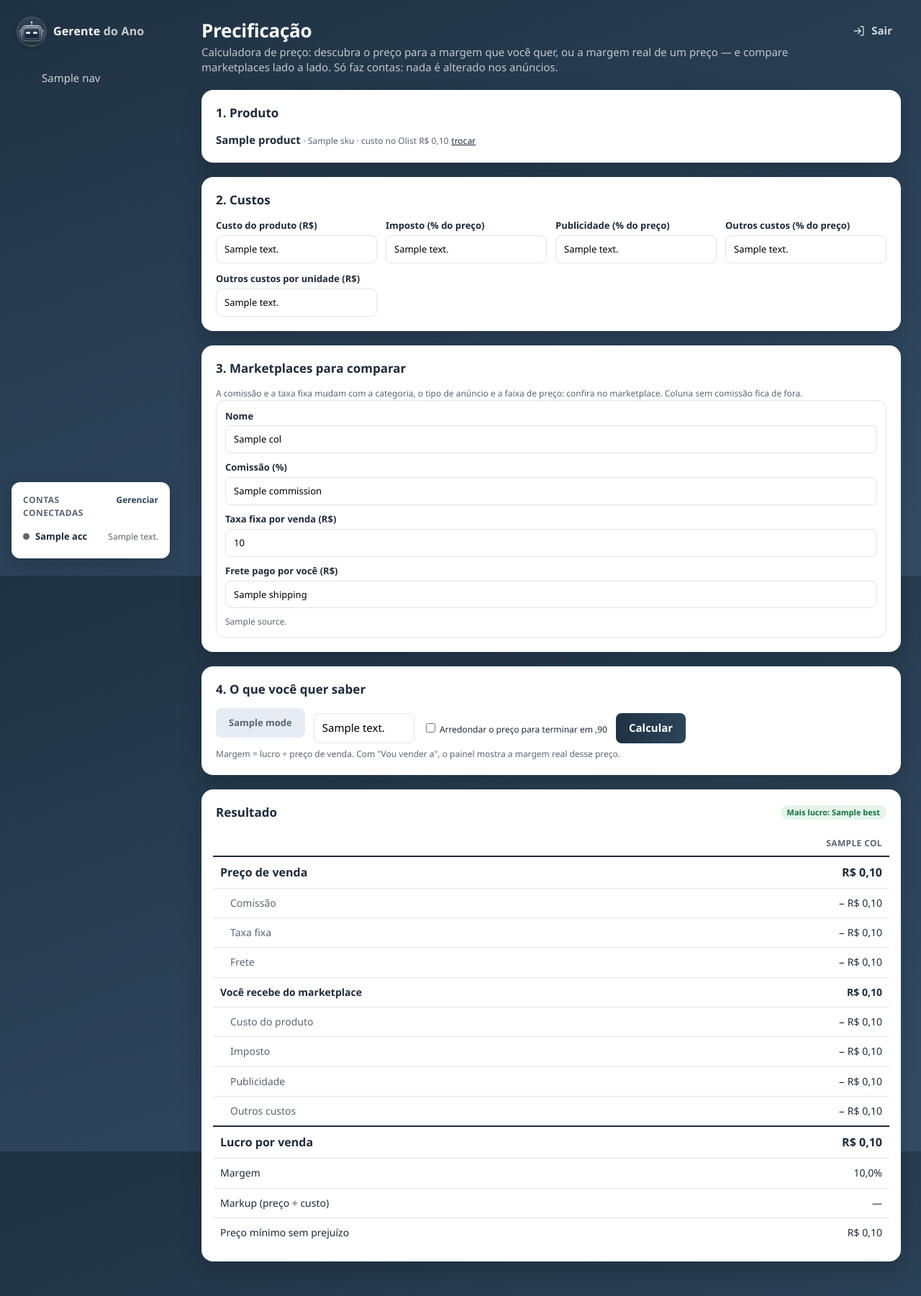
After one commit to alyssonov/painel-agentes, a FastAPI app: template app/web/templates/pricing.html in a window 1280 px wide. The commit adds this page. Shown: the whole page at 72% size. Run offline with FastAPI, Linux system fonts and the light colour scheme; the template is opened without the code that fills it: most values are stand-ins (such as "Sample title", 1, 10 or a date in 2020); parts of the project's set-up code (start-up, migrations or seed data) failed here and were passed over.

Commit message:
Precificação: calculadora de preço por marketplace (etapa 1 do plano)
Margem → preço, lucro → preço e preço → margem, comparando até 3
marketplaces, com custo do Olist e taxas/frete informados pelo Mercado
Livre quando o produto tem anúncio. Só faz contas.

Co-Authored-By: Claude Opus 5.5 <noreply@anthropic.com>
Claude-Session: https://claude.ai/code/session_01FpTPryHAmr4ft7sUoYhQLu

```diff
--- a/app/main.py
+++ b/app/main.py
@@ -24,6 +24,7 @@ from app.web.routes import (
     integrations,
     listings,
     postsale,
+    pricing,
     questions,
     report_pages,
     reports,
@@ -75,6 +76,7 @@ def create_app() -> FastAPI:
     app.include_router(questions.router)
     app.include_router(postsale.router)
     app.include_router(listings.router)
+    app.include_router(pricing.router)
     app.include_router(agents.router)
     app.include_router(reports.router)
     app.include_router(report_pages.router)
--- a/app/web/static/css/app.css
+++ b/app/web/static/css/app.css
@@ -470,3 +470,18 @@ details > summary { cursor: pointer; }
 /* Logo do menu: robô do selo "Gerente do Ano" (círculo com fundo próprio). */
 .brand-logo { width: 40px; height: 40px; border-radius: 50%; flex: none;
   box-shadow: 0 0 0 1px rgba(255,255,255,.22), 0 2px 8px rgba(0,0,0,.25); }
+
+/* --- Precificação (calculadora) ---------------------------------------------- */
+.calc-form { display: contents; }
+.calc-fields { display: grid; grid-template-columns: repeat(auto-fit, minmax(180px, 1fr)); gap: 12px; }
+.calc-fields label, .calc-col label { display: flex; flex-direction: column; gap: 4px; font-size: 13px; font-weight: 600; }
+.calc-fields .field, .calc-col .field, .calc-target .field { font: inherit; font-weight: 400; padding: 9px 11px;
+  border: 1px solid var(--line); border-radius: var(--radius-sm); }
+.calc-columns { display: grid; grid-template-columns: repeat(auto-fit, minmax(220px, 1fr)); gap: 14px; }
+.calc-col { border: 1px solid var(--line); border-radius: var(--radius-md); padding: 12px; margin: 0;
+  display: flex; flex-direction: column; gap: 10px; }
+.calc-target { display: flex; gap: 12px; align-items: center; flex-wrap: wrap; }
+.calc-target .segmented label { cursor: pointer; }
+.calc-target-value .field { width: 140px; }
+.pick-list { list-style: none; padding: 0; margin: 8px 0 0; display: flex; flex-direction: column; gap: 6px; }
+.calc-result td.indent { padding-left: 24px; color: var(--muted); }
--- a/app/web/static/js/app.js
+++ b/app/web/static/js/app.js
@@ -66,3 +66,15 @@ document.addEventListener("click", function (event) {
   });
   document.addEventListener("focusout", hide);
 })();
+
+// Botões de opção com visual de "segmentos" (ex.: Precificação → tipo de cálculo).
+document.addEventListener("change", function (event) {
+  var radio = event.target;
+  if (radio.type !== "radio") return;
+  var group = radio.closest(".segmented");
+  if (!group) return;
+  group.querySelectorAll("label").forEach(function (label) {
+    var input = label.querySelector("input");
+    label.classList.toggle("is-active", !!(input && input.checked));
+  });
+});
--- a/app/web/templates/_icons.html
+++ b/app/web/templates/_icons.html
@@ -11,6 +11,7 @@
   <symbol id="i-alert" viewBox="0 0 24 24"><path d="M12 3 2 20h20z"/><path d="M12 10v4M12 17h.01"/></symbol>
   <symbol id="i-logout" viewBox="0 0 24 24"><path d="M15 4h4a1 1 0 0 1 1 1v14a1 1 0 0 1-1 1h-4M10 17l5-5-5-5M15 12H3"/></symbol>
   <symbol id="i-leaf" viewBox="0 0 24 24"><path d="M5 19c0-8 5-14 15-15-1 10-7 15-15 15z"/><path d="M5 19 13 11"/></symbol>
+  <symbol id="i-calc" viewBox="0 0 24 24"><rect x="5" y="3" width="14" height="18" rx="2"/><path d="M8 7h8M8.5 11h.01M12 11h.01M15.5 11h.01M8.5 14.5h.01M12 14.5h.01M15.5 14.5h.01M8.5 18h.01M12 18h.01M15.5 18h.01"/></symbol>
   <symbol id="i-trophy" viewBox="0 0 24 24"><path d="M8 4h8v5a4 4 0 0 1-8 0z"/><path d="M8 6H6.5a2 2 0 0 0 0 4H8M16 6h1.5a2 2 0 0 1 0 4H16M12 13v6M9 19.5h6"/></symbol>
   <symbol id="i-mail" viewBox="0 0 24 24"><rect x="3" y="5" width="18" height="14" rx="2"/><path d="m3 7 9 6 9-6"/></symbol>
   <symbol id="i-lock" viewBox="0 0 24 24"><rect x="5" y="11" width="14" height="10" rx="2"/><path d="M8 11V8a4 4 0 0 1 8 0v3"/></symbol>
--- /dev/null
+++ b/app/web/templates/pricing.html
@@ -0,0 +1,107 @@
+{% extends "app_layout.html" %}
+{% block title %}Precificação{% endblock %}
+{% block page_title %}Precificação{% endblock %}
+{% block page_subtitle %}<p class="muted">Calculadora de preço: descubra o preço para a margem que você quer, ou a margem real de um preço — e compare marketplaces lado a lado. Só faz contas: nada é alterado nos anúncios.</p>{% endblock %}
+{% block content %}
+<section class="card">
+  <div class="card-head"><h2 class="card-title">1. Produto</h2></div>
+  {% if product %}
+  <p><span class="t-strong">{{ product.name }}</span> <span class="muted small">· {{ product.sku }} · custo no Olist {{ product.cost_cents|brl if product.cost_cents else 'não cadastrado' }}</span>
+    <a class="small" href="/precificacao">trocar</a></p>
+  {% else %}
+  <form method="get" action="/precificacao" class="sale-search" role="search">
+    <label class="sr-only" for="busca">Buscar produto</label>
+    <input id="busca" name="busca" class="field" value="{{ busca }}" placeholder="SKU ou nome do produto (opcional: preenche o custo e as taxas do Mercado Livre)">
+    <button class="btn btn-secondary" type="submit">Buscar</button>
+  </form>
+  {% if busca and not matches %}<p class="muted small">Nenhum produto encontrado. Você pode digitar o custo direto abaixo.</p>{% endif %}
+  {% if matches %}
+  <ul class="pick-list">
+    {% for p in matches %}<li><a href="/precificacao?produto={{ p.id }}">{{ p.name }}</a> <span class="muted small">{{ p.sku }} · custo {{ p.cost_cents|brl if p.cost_cents else '—' }}</span></li>{% endfor %}
+  </ul>
+  {% endif %}
+  {% endif %}
+</section>
+
+<form method="get" action="/precificacao" class="calc-form">
+  <input type="hidden" name="calcular" value="1">
+  {% if product %}<input type="hidden" name="produto" value="{{ product.id }}">{% endif %}
+
+  <section class="card">
+    <div class="card-head"><h2 class="card-title">2. Custos</h2></div>
+    <div class="calc-fields">
+      <label>Custo do produto (R$)<input class="field" name="custo" inputmode="decimal" value="{{ cost_text }}" placeholder="0,00" required></label>
+      <label>Imposto (% do preço)<input class="field" name="imposto" inputmode="decimal" value="{{ tax_text }}" placeholder="0"></label>
+      <label>Publicidade (% do preço)<input class="field" name="publicidade" inputmode="decimal" value="{{ ads_text }}" placeholder="0"></label>
+      <label>Outros custos (% do preço)<input class="field" name="outros_pct" inputmode="decimal" value="{{ other_pct_text }}" placeholder="0"></label>
+      <label>Outros custos por unidade (R$)<input class="field" name="outros_valor" inputmode="decimal" value="{{ other_cents_text }}" placeholder="embalagem, etiqueta…"></label>
+    </div>
+  </section>
+
+  <section class="card">
+    <div class="card-head"><h2 class="card-title">3. Marketplaces para comparar</h2></div>
+    <p class="muted small">A comissão e a taxa fixa mudam com a categoria, o tipo de anúncio e a faixa de preço: confira no marketplace. Coluna sem comissão fica de fora.</p>
+    <div class="calc-columns">
+      {% for col in columns %}{% set i = loop.index0 %}
+      <fieldset class="calc-col">
+        <legend class="sr-only">Marketplace {{ loop.index }}</legend>
+        <label>Nome<input class="field" name="nome{{ i }}" value="{{ col.name }}"></label>
+        <label>Comissão (%)<input class="field" name="comissao{{ i }}" inputmode="decimal" value="{{ col.commission }}" placeholder="ex.: 14"></label>
+        <label>Taxa fixa por venda (R$)<input class="field" name="taxa{{ i }}" inputmode="decimal" value="{{ col.fixed_fee }}" placeholder="0,00"></label>
+        <label>Frete pago por você (R$)<input class="field" name="frete{{ i }}" inputmode="decimal" value="{{ col.shipping }}" placeholder="0,00"></label>
+        {% if col.source %}<p class="muted small">{{ col.source }}.</p>{% endif %}
+      </fieldset>
+      {% endfor %}
+    </div>
+  </section>
+
+  <section class="card">
+    <div class="card-head"><h2 class="card-title">4. O que você quer saber</h2></div>
+    <div class="calc-target">
+      <div class="segmented" role="radiogroup" aria-label="Tipo de cálculo">
+        {% for value, label in modes %}
+        <label class="seg{% if mode == value %} is-active{% endif %}"><input type="radio" name="modo" value="{{ value }}" {% if mode == value %}checked{% endif %} class="sr-only">{{ label }}</label>
+        {% endfor %}
+      </div>
+      <label class="calc-target-value"><span class="sr-only">Valor</span>
+        <input class="field" name="alvo" inputmode="decimal" value="{{ target_text }}" placeholder="{{ '20 (%)' if mode == 'margem' else '0,00 (R$)' }}"></label>
+      <label class="small"><input type="checkbox" name="final90" value="1" {% if ending_90 %}checked{% endif %}> Arredondar o preço para terminar em ,90</label>
+      <button class="btn btn-primary" type="submit">Calcular</button>
+    </div>
+    <p class="muted small">Margem = lucro ÷ preço de venda. Com "Vou vender a", o painel mostra a margem real desse preço.</p>
+  </section>
+</form>
+
+{% if errors %}<div class="card qcard-reason">{% for e in errors %}<p>{{ e }}</p>{% endfor %}</div>{% endif %}
+
+{% if results %}
+<section class="card" aria-labelledby="res-title">
+  <div class="card-head"><h2 id="res-title" class="card-title">Resultado</h2>{% if best %}<span class="badge badge-ok">Mais lucro: {{ best }}</span>{% endif %}</div>
+  <div class="table-wrap">
+    <table class="table calc-result">
+      <thead><tr><th></th>{% for x in results %}<th class="num">{{ x.col.name }}</th>{% endfor %}</tr></thead>
+      <tbody>
+        {% macro row(label, attr, minus=True, strong=False) %}
+        <tr{% if strong %} class="sale-sub"{% endif %}><td{% if not strong %} class="indent"{% endif %}>{{ label }}</td>
+          {% for x in results %}<td class="num">{% if x.r %}{{ '− ' if minus }}{{ x.r[attr]|brl }}{% else %}—{% endif %}</td>{% endfor %}</tr>
+        {% endmacro %}
+        <tr class="sale-total"><td>Preço de venda</td>{% for x in results %}<td class="num">{{ x.r.price_cents|brl if x.r else 'impossível' }}</td>{% endfor %}</tr>
+        {{ row('Comissão', 'commission_cents') }}
+        {{ row('Taxa fixa', 'fixed_fee_cents') }}
+        {{ row('Frete', 'shipping_cents') }}
+        {{ row('Você recebe do marketplace', 'received_cents', minus=False, strong=True) }}
+        {{ row('Custo do produto', 'cost_cents') }}
+        {{ row('Imposto', 'tax_cents') }}
+        {{ row('Publicidade', 'ads_cents') }}
+        {{ row('Outros custos', 'other_cents') }}
+        <tr class="sale-total"><td>Lucro por venda</td>{% for x in results %}<td class="num {{ 'text-danger' if x.r and x.r.profit_cents < 0 }}">{% if x.r %}{{ x.r.profit_cents|brl }}{% else %}—{% endif %}</td>{% endfor %}</tr>
+        <tr><td>Margem</td>{% for x in results %}<td class="num">{{ x.r.margin_pct|pct if x.r else '—' }}</td>{% endfor %}</tr>
+        <tr><td>Markup (preço ÷ custo)</td>{% for x in results %}<td class="num">{% if x.r and x.r.markup %}{{ ('%.2f'|format(x.r.markup))|replace('.', ',') }}×{% else %}—{% endif %}</td>{% endfor %}</tr>
+        <tr><td>Preço mínimo sem prejuízo</td>{% for x in results %}<td class="num">{{ x.floor|brl if x.floor else '—' }}</td>{% endfor %}</tr>
+      </tbody>
+    </table>
+  </div>
+  {% if results|selectattr('r', 'none')|list %}<p class="muted small">"Impossível": a soma das porcentagens (comissão, imposto, publicidade, outros e margem) chega a 100% do preço.</p>{% endif %}
+</section>
+{% endif %}
+{% endblock %}
--- a/app/web/templating.py
+++ b/app/web/templating.py
@@ -41,6 +41,7 @@ NAV_ITEMS = [
     ("/perguntas", "Perguntas", "chat"),
     ("/anuncios", "Anúncios", "tag"),
     ("/estoque-precos", "Estoque e preços", "box"),
+    ("/precificacao", "Precificação", "calc"),
     ("/pos-venda", "Pós-venda", "truck"),
     ("/margem", "Margem real", "chart"),
     ("/relatorios", "Relatórios", "file"),
```
Also changed, not shown: CLAUDE.md (+3 -2 lines), PENDENCIAS.md (+3 -3 lines), app/services/pricing_calc.py (added, +140 -0 lines), app/web/routes/pricing.py (added, +128 -0 lines), docs/ARQUITETURA.md (+12 -0 lines), docs/DIAGNOSTICO_E_PLANO.md (+1 -1 lines), tests/test_pricing_calc.py (added, +78 -0 lines), README.md.
